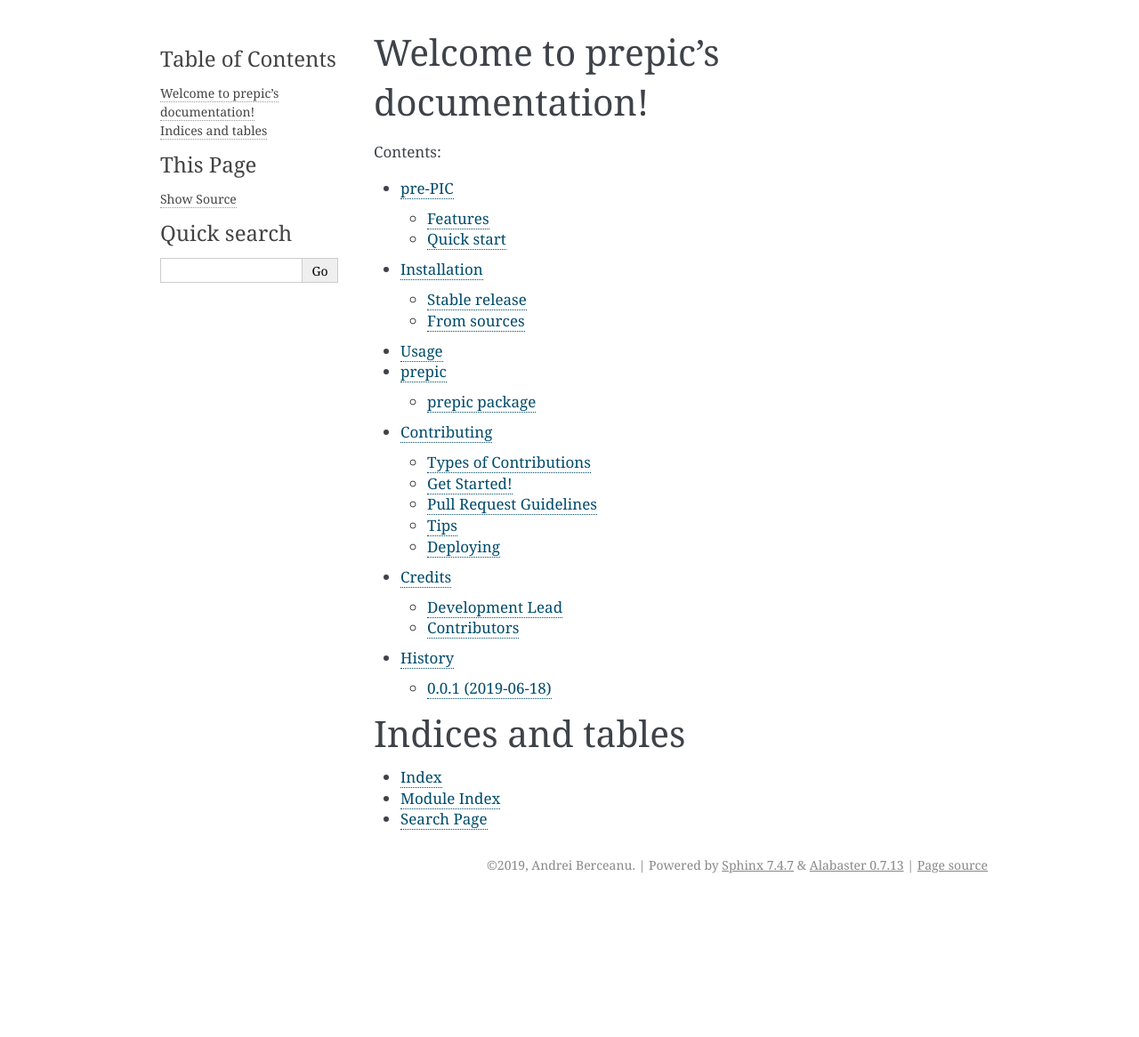
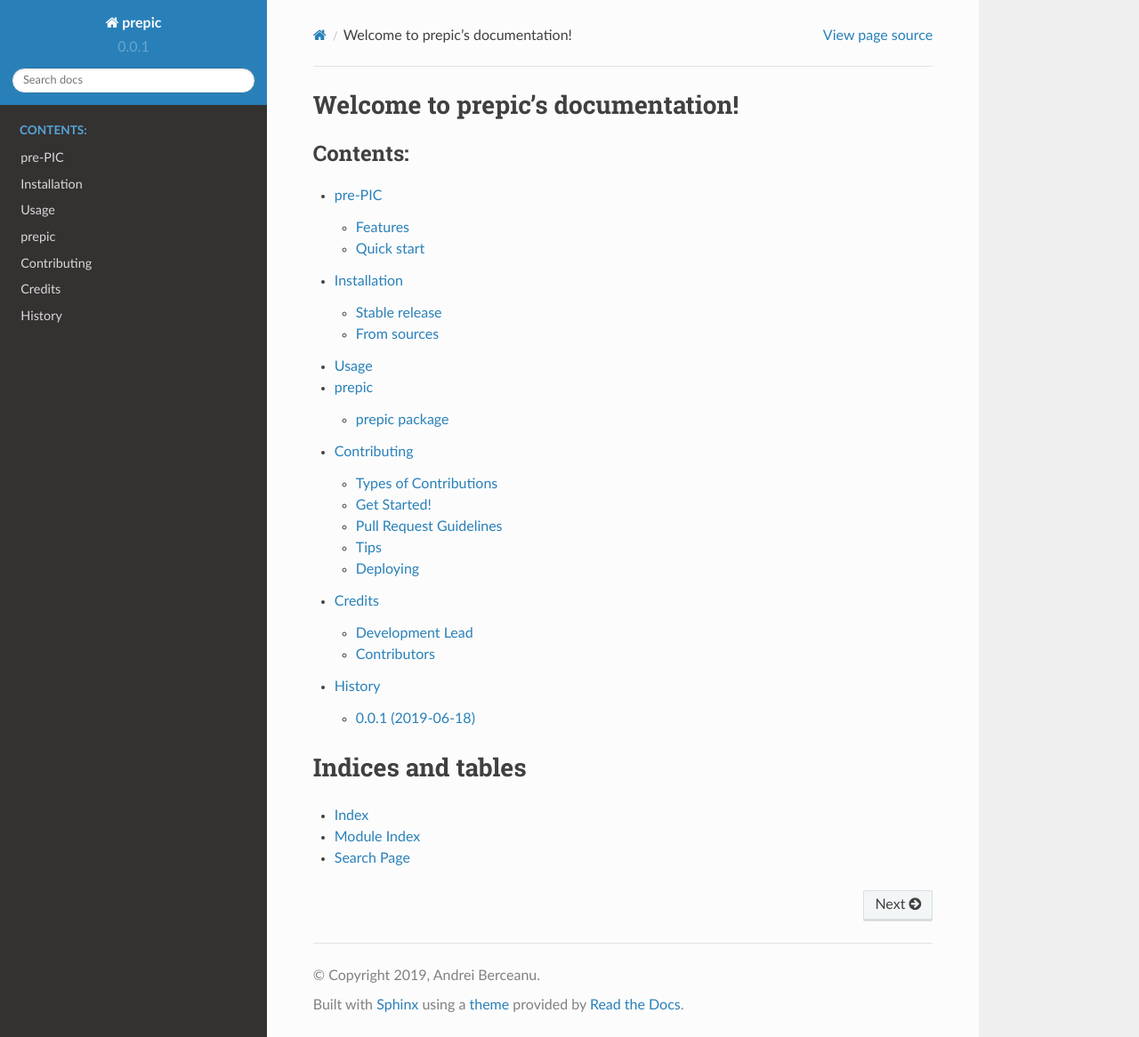
Before and after one commit to berceanu/prepic, a Sphinx documentation site: the page built from docs/index.rst, in a window 1280 px wide and 1166 px high. Shown: the whole window at 89% size. Built offline with Sphinx 7.4.7 and the Read the Docs theme 2.0.0, drawn with Linux system fonts in a browser that asks for light colours.

Commit message:
trying RTD theme

```diff
--- a/docs/conf.py
+++ b/docs/conf.py
@@ -98,7 +98,7 @@ todo_include_todos = False
 # The theme to use for HTML and HTML Help pages.  See the documentation for
 # a list of builtin themes.
 #
-# html_theme = 'alabaster'
+html_theme = 'sphinx_rtd_theme'
 
 # Theme options are theme-specific and customize the look and feel of a
 # theme further.  For a list of options available for each theme, see the
--- a/docs/requirements_doc.txt
+++ b/docs/requirements_doc.txt
@@ -1,2 +1,3 @@
 jupyter-sphinx==0.2.0rc1 --pre
 nbsphinx==0.4.2
+sphinx_rtd_theme
```
